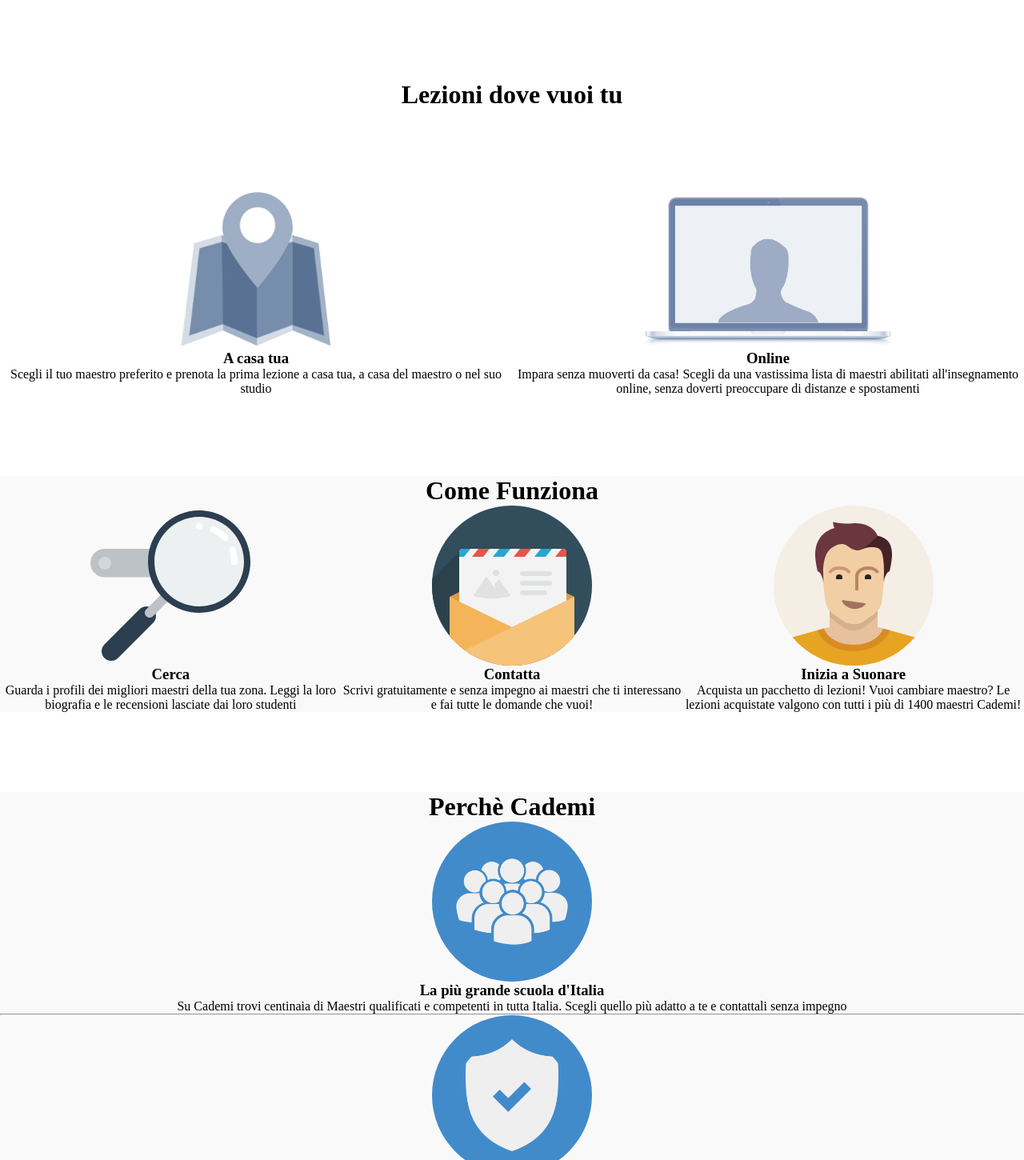
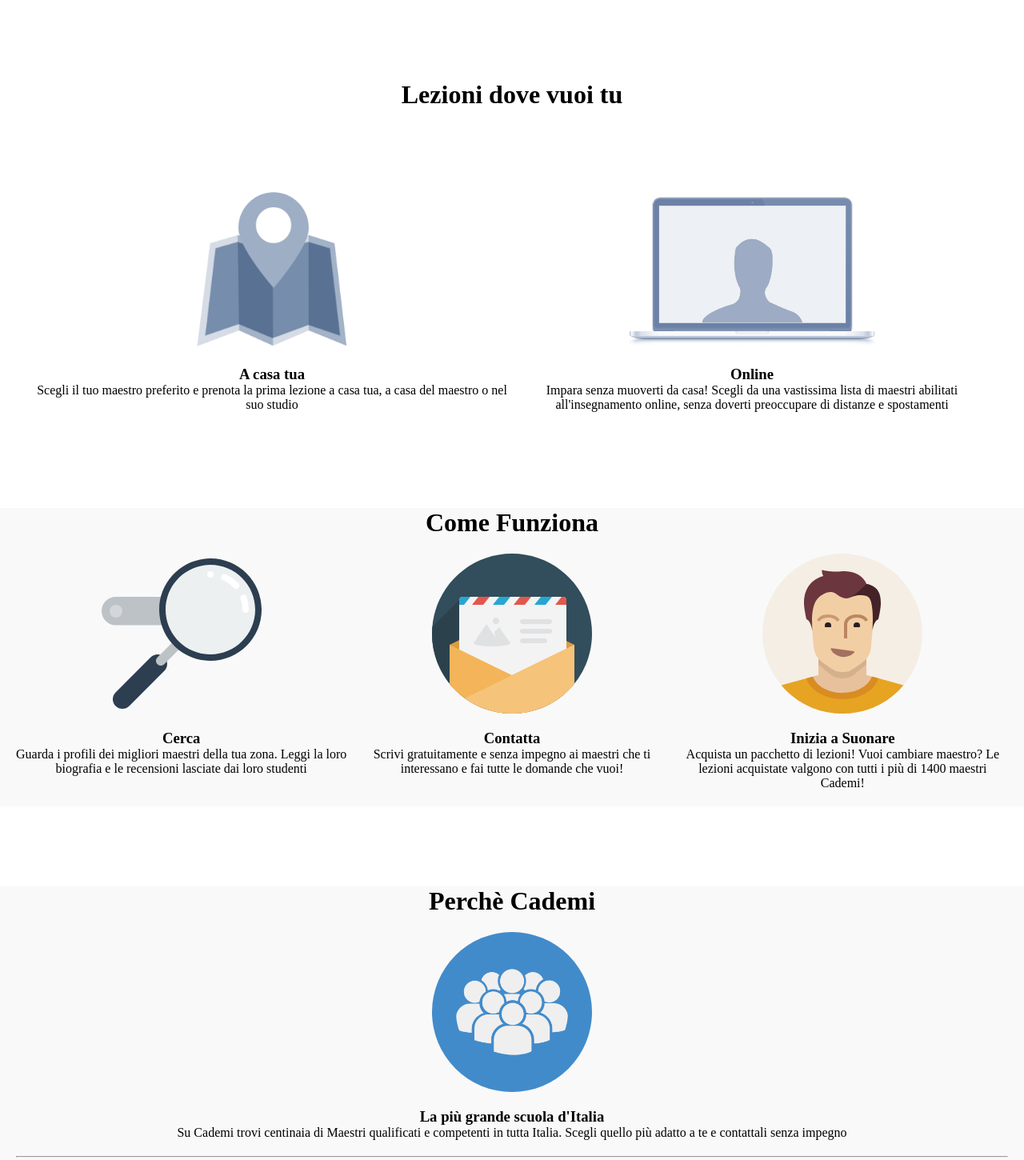
Before and after one commit to carmine-bonavoglia/html-css-resp-wannabe-12bool, a plain HTML site: page index.html in a window 1280 px wide. Shown: the top 1450 px of the page at 80% size. Drawn offline with Linux system fonts and the light colour scheme.

Commit message:
Margin and Indent

```diff
--- a/index.html
+++ b/index.html
@@ -8,23 +8,21 @@
     <title>Boolean aCademy</title>
   </head>
   <body>
-    <div class="container">
 
     <!-- Prima Sezione -->
+    <div class="container">
       <div class="row">
-        <div class="col-lg-12 col-md-12 col-xs-12">
-          <h1>Lezioni dove vuoi tu</h1>
+        <h1 class="margin-bottom">Lezioni dove vuoi tu</h1>
         <div class="row">
-            <div class="col-lg-6 col-md-6 col-xs-12">
-                <img src="img/icon/maps.png" alt="">
+          <div class="margin-bottom col-lg-6 col-md-6 col-xs-12">
+            <img class="margin-bottom" src="img/icon/maps.png" alt="">
             <h3>A casa tua</h3>
             Scegli il tuo maestro preferito e prenota la prima lezione a casa tua, a casa del maestro o nel suo studio
           </div>
           <div class="col-lg-6 col-md-6 col-xs-12">
-                <img src="img/icon/screen.png" alt="">
+            <img class="margin-bottom" src="img/icon/screen.png" alt="">
             <h3>Online</h3>
             Impara senza muoverti da casa! Scegli da una vastissima lista di maestri abilitati all'insegnamento online, senza doverti preoccupare di distanze e spostamenti
-            </div>
           </div>
         </div>
       </div>
@@ -34,19 +32,19 @@
     <!-- Seconda Sezione -->
     <div class="container grey">
       <div class="row">
-        <h1>Come Funziona</h1>
-        <div class="col-lg-4 col-md-6 col-xs-12">
-          <img src="img/search.svg" alt="">
+        <h1 class="margin-bottom">Come Funziona</h1>
+        <div class="margin-bottom col-lg-4 col-md-6 col-xs-12">
+          <img class="margin-bottom" src="img/search.svg" alt="">
           <h3>Cerca</h3>
           Guarda i profili dei migliori maestri della tua zona. Leggi la loro biografia e le recensioni lasciate dai loro studenti
         </div>
-        <div class="col-lg-4 col-md-6 col-xs-12">
-          <img src="img/letter.svg" alt="">
+        <div class="margin-bottom col-lg-4 col-md-6 col-xs-12">
+          <img class="margin-bottom" src="img/letter.svg" alt="">
           <h3>Contatta</h3>
           Scrivi gratuitamente e senza impegno ai maestri che ti interessano e fai tutte le domande che vuoi!
         </div>
-        <div class="col-lg-4 col-md-offset-3 col-md-6 col-xs-12">
-          <img src="img/male.svg" alt="">
+        <div class="margin-bottom col-lg-4 col-md-offset-3 col-md-6 col-xs-12">
+          <img class="margin-bottom" src="img/male.svg" alt="">
           <h3>Inizia a Suonare</h3>
           Acquista un pacchetto di lezioni! Vuoi cambiare maestro? Le lezioni acquistate valgono con tutti i più di 1400 maestri Cademi!
         </div>
@@ -57,20 +55,20 @@
     <!-- Terza Sezione -->
     <div class="container grey">
       <div class="row">
-        <h1>Perchè Cademi</h1>
-        <div class="col-lg-12 col-md-12 col-xs-12">
+        <h1 class="margin-bottom">Perchè Cademi</h1>
+        <div class="margin-bottom col-lg-12 col-md-12 col-xs-12">
           <img class="bcg-img" src="img/icon/profile.png" alt="">
           <h3>La più grande scuola d'Italia</h3>
           Su Cademi trovi centinaia di Maestri qualificati e competenti in tutta Italia. Scegli quello più adatto a te e contattali senza impegno
           <hr>
         </div>
-        <div class="col-lg-12 col-md-12 col-xs-12">
+        <div class="margin-bottom col-lg-12 col-md-12 col-xs-12">
           <img class="bcg-img" src="img/icon/secure.png" alt="">
           <h3>Soddisfazione Garantita</h3>
           Se non sei soddisfatto del tuo maestro, puoi cambiarlo senza costi aggiuntivi. Le lezioni acquistate su Cademi possono essere utilizzate con tutti i nostri maestri e il nostro team è sempre disponibile per darti un consiglio!
           <hr>
         </div>
-        <div class="col-lg-12 col-md-12 col-xs-12">
+        <div class="margin-bottom col-lg-12 col-md-12 col-xs-12">
           <img class="bcg-img" src="img/icon/flex.png" alt="">
           <h3>Flessibile e Conveniente</h3>
           Cademi non ha alcun costo d’iscrizione a differenza delle scuole di musica tradizionali. Inoltre, sei tu a scegliere dove fare lezione e gli orari delle tue lezioni.
--- a/style.css
+++ b/style.css
@@ -4,6 +4,7 @@
   margin-right: auto;
   margin-top: 100px;
   text-align: center;
+  padding: 0 20px;
 }
 
 .row img {
@@ -19,7 +20,8 @@
 .bcg-img {
   background-color: #428bca;
   border-radius: 50%;
-  padding: 30px
+  padding: 30px;
+  margin-bottom: 20px;
 }
 
 .container.grey {
@@ -29,3 +31,11 @@
 .clear {
   clear: both;
 }
+
+.margin-bottom{
+  margin-bottom: 20px;
+}
+
+hr{
+  margin-top: 20px;
+}
```
Lines whose indentation alone changed are shown as unchanged.
